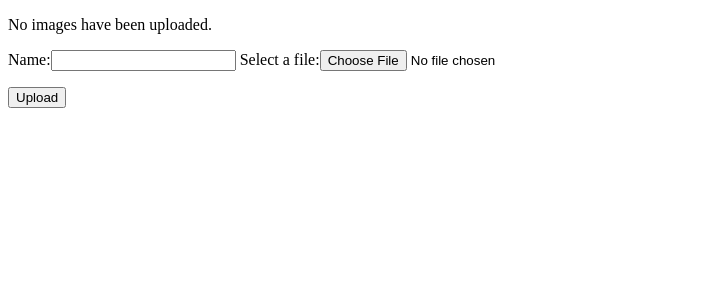
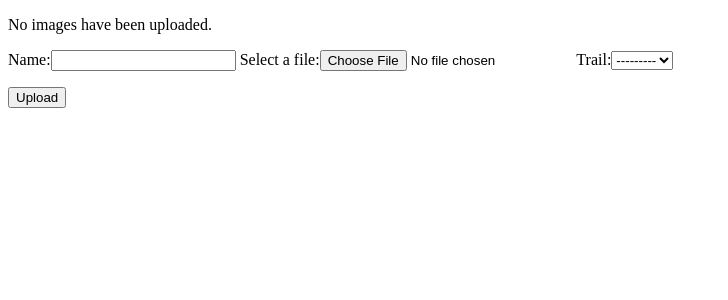
Before and after one commit to hd23408/sisyphus, a Django app: page /images/ in a window 1280 px wide. Shown: the top 300 px of the page, without its empty margins (0-728 px from the left). Run offline with Django 3.2, Linux system fonts and the light colour scheme; data that the repository does not hold is empty.

Commit message:
Added choosing trail to the image upload form

```diff
--- a/sisyphus/sisyphus/forms.py
+++ b/sisyphus/sisyphus/forms.py
@@ -1,4 +1,5 @@
 from django import forms
+from sisyphus.models import Trail
 
 class PhotoForm(forms.Form):
     name = forms.CharField(
@@ -8,3 +9,6 @@ class PhotoForm(forms.Form):
     imgfile = forms.ImageField(
         label='Select a file'
     )
+    trail = forms.ModelChoiceField(
+        queryset=Trail.objects.all().order_by('name')
+    )
--- a/sisyphus/sisyphus/templates/sisyphus/images.html
+++ b/sisyphus/sisyphus/templates/sisyphus/images.html
@@ -9,7 +9,7 @@
     {% if photos %}
         <ul>
         {% for photo in photos %}
-            <li><a href="{{ photo.image.url }}">{{ photo.name }}</a></li>
+            <li><a href="{{ photo.image.url }}">{{ photo.name }}</a> {{ photo.trail }}</li>
         {% endfor %}
         </ul>
     {% else %}
--- a/sisyphus/sisyphus/views.py
+++ b/sisyphus/sisyphus/views.py
@@ -17,7 +17,7 @@ def images(request):
     if request.method == 'POST':
         form = PhotoForm(request.POST, request.FILES)
         if form.is_valid():
-            trail = Trail.objects.get(pk=1)
+            trail = Trail.objects.get(pk=request.POST['trail'])
             point = Point(954158.1, 4215137.1, srid=32140)
             new_photo = Photo(name = form.cleaned_data['name'], image = request.FILES['imgfile'],
                         upvotes = 0, downvotes = 0, trail = trail, point = point)
```
